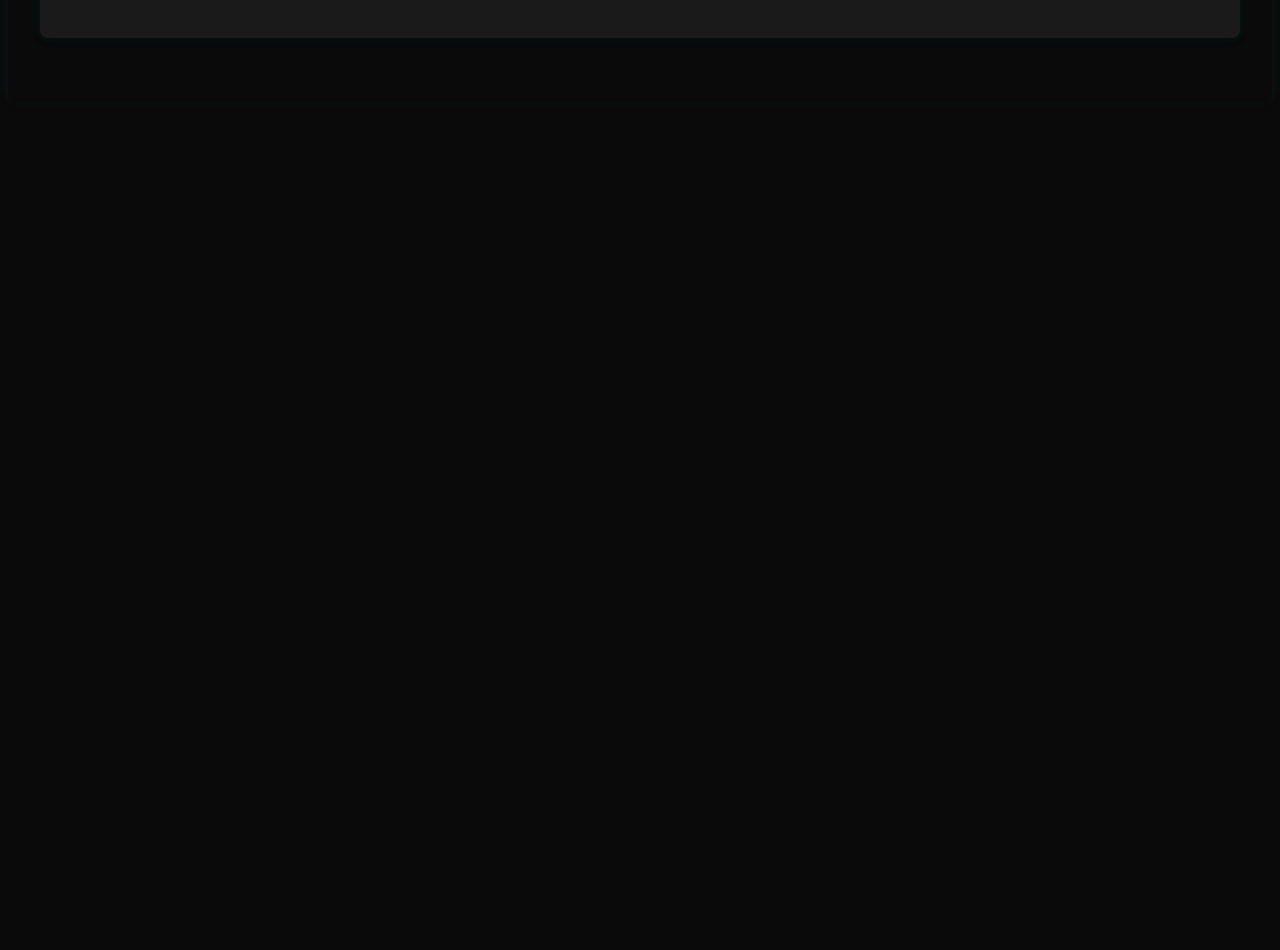
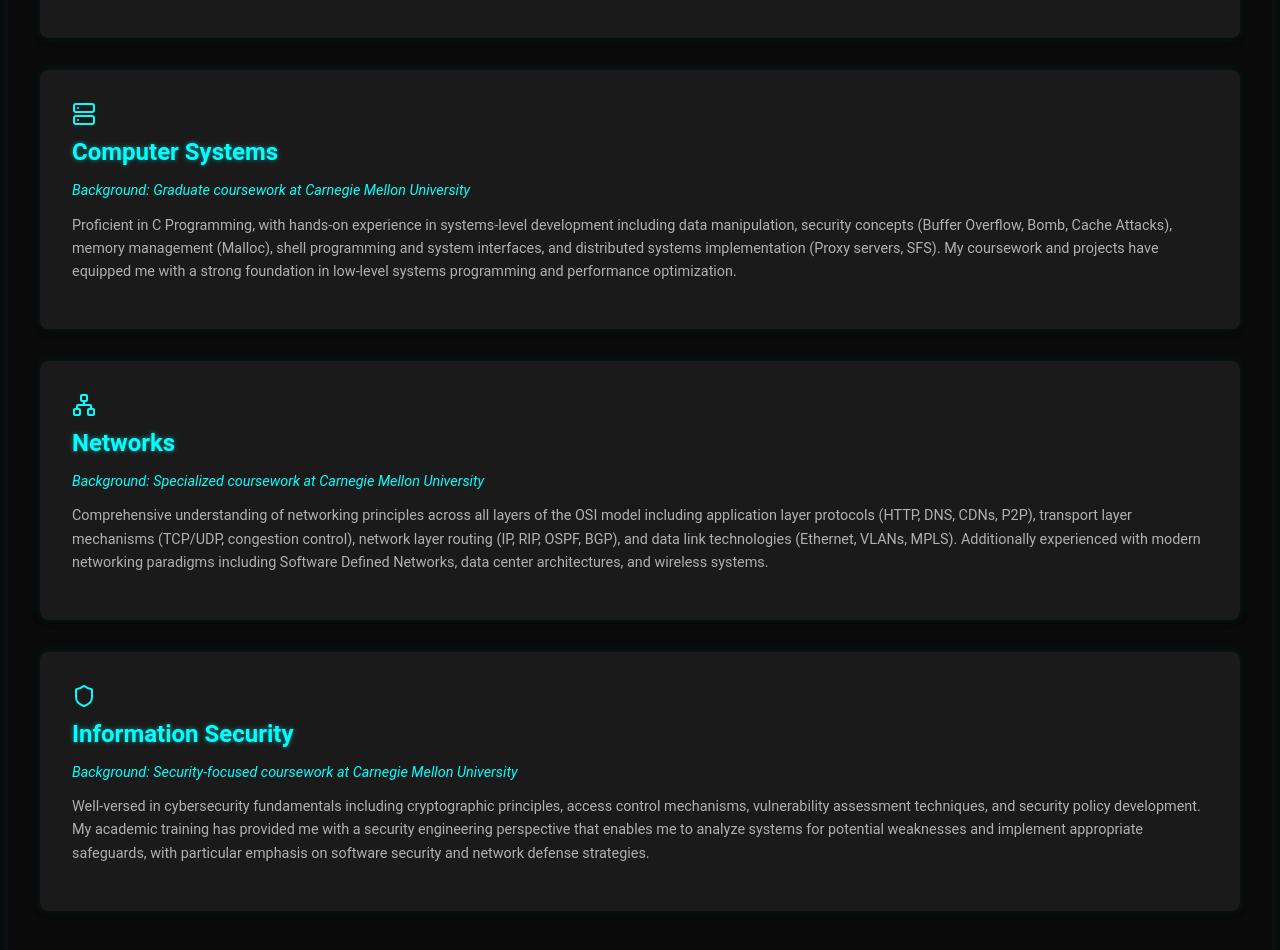
Before and after one commit to FionaZZhang/FionaZZhang.github.io, a React (Create React App) app: page /skills in a window 1280 px wide. Shown: the part 1340-2290 px from the top of the page. Before the commit the page ends 1442 px from the top, so only its background shows below. Built offline with nearby package versions, Linux system fonts and the light colour scheme.

Commit message:
Updated website

```diff
--- a/src/components/Experiences.js
+++ b/src/components/Experiences.js
@@ -6,6 +6,7 @@ import './Experiences.css';
 import mightyGamesIcon from '../assets/images/mightyIcon.jpg';
 import csiroIcon from '../assets/images/csiroIcon.svg.png';
 import unimelbIcon from '../assets/images/unimelbIcon.png';
+import cmuIcon from '../assets/images/cmu-logo.png'
 
 const Experiences = () => {
   return (
@@ -17,7 +18,7 @@ const Experiences = () => {
           <img src={mightyGamesIcon} alt="Mighty Games icon" className="org-icon" />
           Machine Learning Engineer - Graduate (C#)
         </h3>
-        <p className="date">April 2024 - Present</p>
+        <p className="date">April 2024 - Jan 2025</p>
         <p className="company">
           <a href="https://www.mightybuildandtest.com/" target="_blank" rel="noopener noreferrer">
             Mighty Games Group
@@ -52,7 +53,7 @@ const Experiences = () => {
           <img src={unimelbIcon} alt="University of Melbourne icon" className="org-icon" />
           Algorithms Academic Tutor
         </h3>
-        <p className="date">Feb 2023 - Dec 2023</p>
+        <p className="date">Feb 2023 - Dec 2024</p>
         <p className="company">
           <a href="https://www.unimelb.edu.au/" target="_blank" rel="noopener noreferrer">
             The University of Melbourne
@@ -67,12 +68,24 @@ const Experiences = () => {
       <h2 className="experiences-title">Education</h2>
       <div className="education-item">
         <h3>
+          <img src={cmuIcon} alt="Carnegie Mellon icon" className="org-icon" />
+          <a href="https://www.cmu.edu/ini/" target="_blank" rel="noopener noreferrer">
+            Carnegie Mellon University
+          </a>
+        </h3>
+        <p className="date">Jan 2025 - May 2026</p>
+        <p className="degree">Master of Science - Computer Science (Information Networking)</p>
+        <p className="location">PA, USA</p>
+        <p className="courses">Courses: Information Secrity, Computer Systems, Computer Networks, Business and Management</p>
+      </div>
+      <div className="education-item">
+        <h3>
           <img src={unimelbIcon} alt="University of Melbourne icon" className="org-icon" />
           <a href="https://www.unimelb.edu.au/" target="_blank" rel="noopener noreferrer">
             The University of Melbourne
           </a>
         </h3>
-        <p className="date">2021 - 2023</p>
+        <p className="date">Mar 2021 - Dec 2023</p>
         <p className="degree">Bachelor of Science in Computing and Software Systems</p>
         <p className="location">Melbourne, Australia</p>
         <p className="grade">Grade: 86 (First Class Honours)</p>
--- a/src/components/MainPage.js
+++ b/src/components/MainPage.js
@@ -1,7 +1,7 @@
 import React, { useEffect } from 'react';
 import '../App.css';
 import './Portfolio.css';
-import profileImage from '../assets/images/favicon.png';
+import profileImage from '../assets/images/headpic.png';
 import Portfolio from './Portfolio';
 
 const MainPage = () => {
@@ -42,14 +42,13 @@ const MainPage = () => {
           <div className="introduction-container">
             <div className="introduction">
             <p>
-              Welcome! I am Fiona, a recent BSc in Computing and Software System graduate from The University of Melbourne 👩🏼‍💻. I'm currently working as a Graduate Machine Learning Engineer in the game industry 🕹️.
+            Welcome! I am Fiona 👩🏼‍💻, currently pursuing a Master's degree at Carnegie Mellon University, where I specialize in computer systems and networks. I completed my Bachelor's degree at The University of Melbourne, majoring in software engineering and conducting extensive research in machine learning.
             </p>
             <p>
-              Academically, I am fascinated by natural language processing (NLP) 🧠 and computer vision (CV) 👁️, especially their intersection and how they can push the boundaries of both fields.
+            Academically, I am captivated by natural language processing (NLP) 🧠 and computer vision (CV) 👁️, particularly their convergence and potential to revolutionize both fields.
             </p>
             <p>
-              Practically, I delve into how NLP and CV can collaborate to drive innovation 🚀. My interest also extends to algorithms and how they can be applied in software engineering 🔍. My goal is to democratize machine learning solutions and maximize their potential in real-world applications 🌟!
-            </p>
+            Professionally, I am a passionate Machine Learning Engineer who investigates how machine learning models can synergize to catalyze innovation 🚀. My mission is to make machine learning solutions accessible and optimize their impact in practical applications 🌟!            </p>
             </div>
           </div>
           <div className="contact-info">
--- a/src/components/Skills.js
+++ b/src/components/Skills.js
@@ -1,6 +1,6 @@
 import React from 'react';
 import './Skills.css';
-import { MessageSquareCode, Brain, Code, GitBranch } from 'lucide-react';
+import { MessageSquareCode, Brain, Code, GitBranch, Server, Network, Shield } from 'lucide-react';
 
 const Skills = () => {
   return (
@@ -58,6 +58,45 @@ const Skills = () => {
           to ensure robust and efficient solutions.
         </p>
       </div>
+
+      <div className="skill-item">
+      <Server className="skill-icon" size={24} color="#00ffff" />
+      <h2>Computer Systems</h2>
+      <p className="skill-affiliation">Background: Graduate coursework at Carnegie Mellon University</p>
+      <p className="skill-description">
+        Proficient in C Programming, with hands-on experience in systems-level development including
+        data manipulation, security concepts (Buffer Overflow, Bomb, Cache Attacks), memory management (Malloc),
+        shell programming and system interfaces, and distributed systems implementation (Proxy servers, SFS).
+        My coursework and projects have equipped me with a strong foundation in low-level systems programming
+        and performance optimization.
+      </p>
+    </div>
+
+    <div className="skill-item">
+      <Network className="skill-icon" size={24} color="#00ffff" />
+      <h2>Networks</h2>
+      <p className="skill-affiliation">Background: Specialized coursework at Carnegie Mellon University</p>
+      <p className="skill-description">
+        Comprehensive understanding of networking principles across all layers of the OSI model including
+        application layer protocols (HTTP, DNS, CDNs, P2P), transport layer mechanisms (TCP/UDP, congestion control),
+        network layer routing (IP, RIP, OSPF, BGP), and data link technologies (Ethernet, VLANs, MPLS).
+        Additionally experienced with modern networking paradigms including Software Defined Networks,
+        data center architectures, and wireless systems.
+      </p>
+    </div>
+
+    <div className="skill-item">
+      <Shield className="skill-icon" size={24} color="#00ffff" />
+      <h2>Information Security</h2>
+      <p className="skill-affiliation">Background: Security-focused coursework at Carnegie Mellon University</p>
+      <p className="skill-description">
+        Well-versed in cybersecurity fundamentals including cryptographic principles, access control mechanisms,
+        vulnerability assessment techniques, and security policy development. My academic training has provided
+        me with a security engineering perspective that enables me to analyze systems for potential weaknesses
+        and implement appropriate safeguards, with particular emphasis on software security and network defense
+        strategies.
+      </p>
+    </div>
     </div>
   );
 };
```
Also changed, not shown: src/assets/images/cmu-logo.png (added), src/assets/images/headpic.png (added), 10 other files (tests, documents, lock files or other folders).
